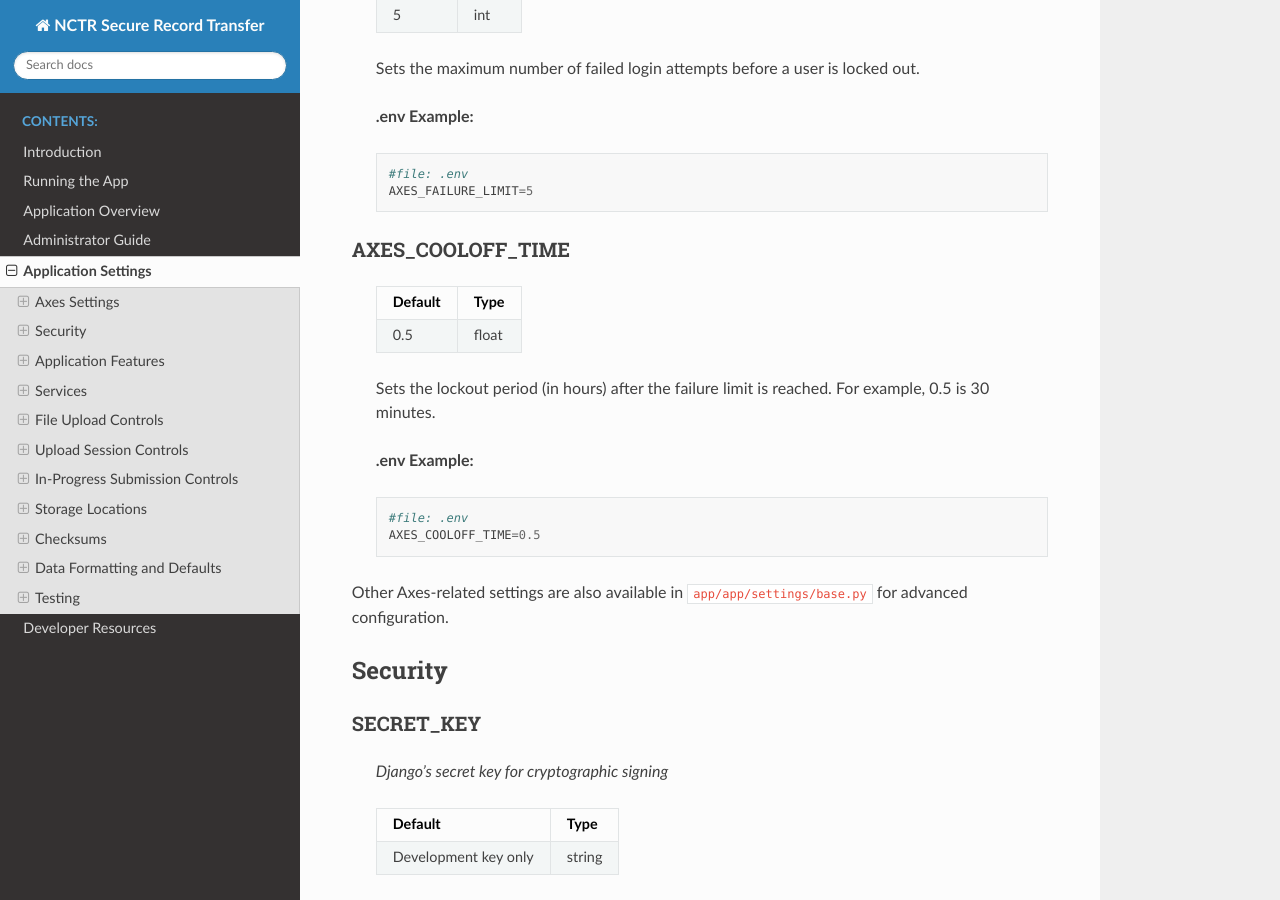
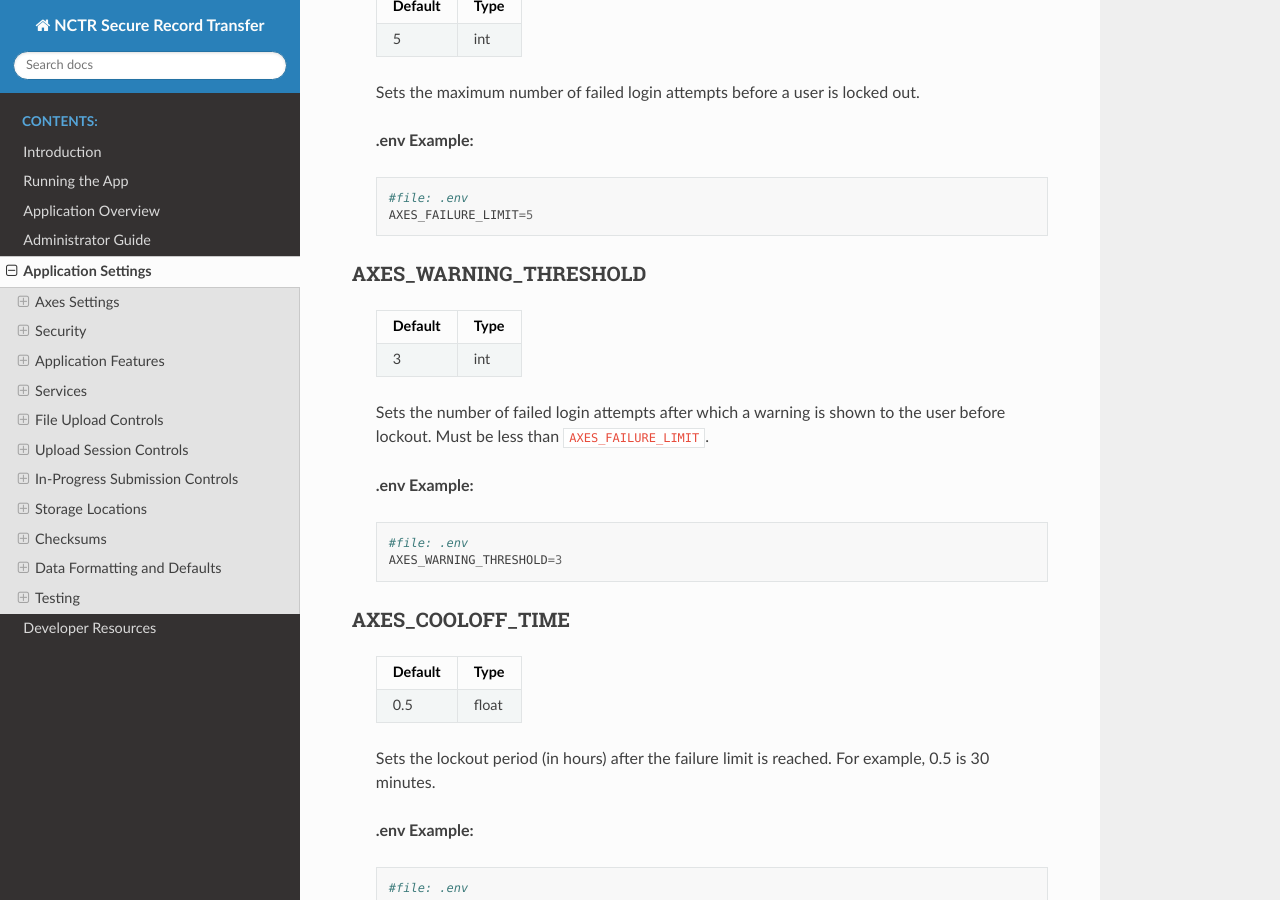
Before and after one commit to NationalCentreTruthReconciliation/Secure-Record-Transfer, a Sphinx documentation site: the page built from docs/settings/index.rst, in a window 1280 px wide and 900 px high, scrolled down 1489 px. Built offline with Sphinx 7.4.7 and the Read the Docs theme 3.1.0, drawn with Linux system fonts in a browser that asks for light colours; some of the changed text lies outside the part shown.

Commit message:
Document AXES_WARNING_THRESHOLD setting

```diff
--- a/docs/settings/index.rst
+++ b/docs/settings/index.rst
@@ -31,6 +31,25 @@ AXES_FAILURE_LIMIT
 
         #file: .env
         AXES_FAILURE_LIMIT=5
+
+AXES_WARNING_THRESHOLD
+^^^^^^^^^^^^^^^^^^^^^^
+    .. table::
+
+        ============  =========
+        Default       Type
+        ============  =========
+        3             int
+        ============  =========
+
+    Sets the number of failed login attempts after which a warning is shown to the user before lockout. Must be less than ``AXES_FAILURE_LIMIT``.
+
+    **.env Example:**
+
+    ::
+
+        #file: .env
+        AXES_WARNING_THRESHOLD=3
 
 AXES_COOLOFF_TIME
 ^^^^^^^^^^^^^^^^^^
```
